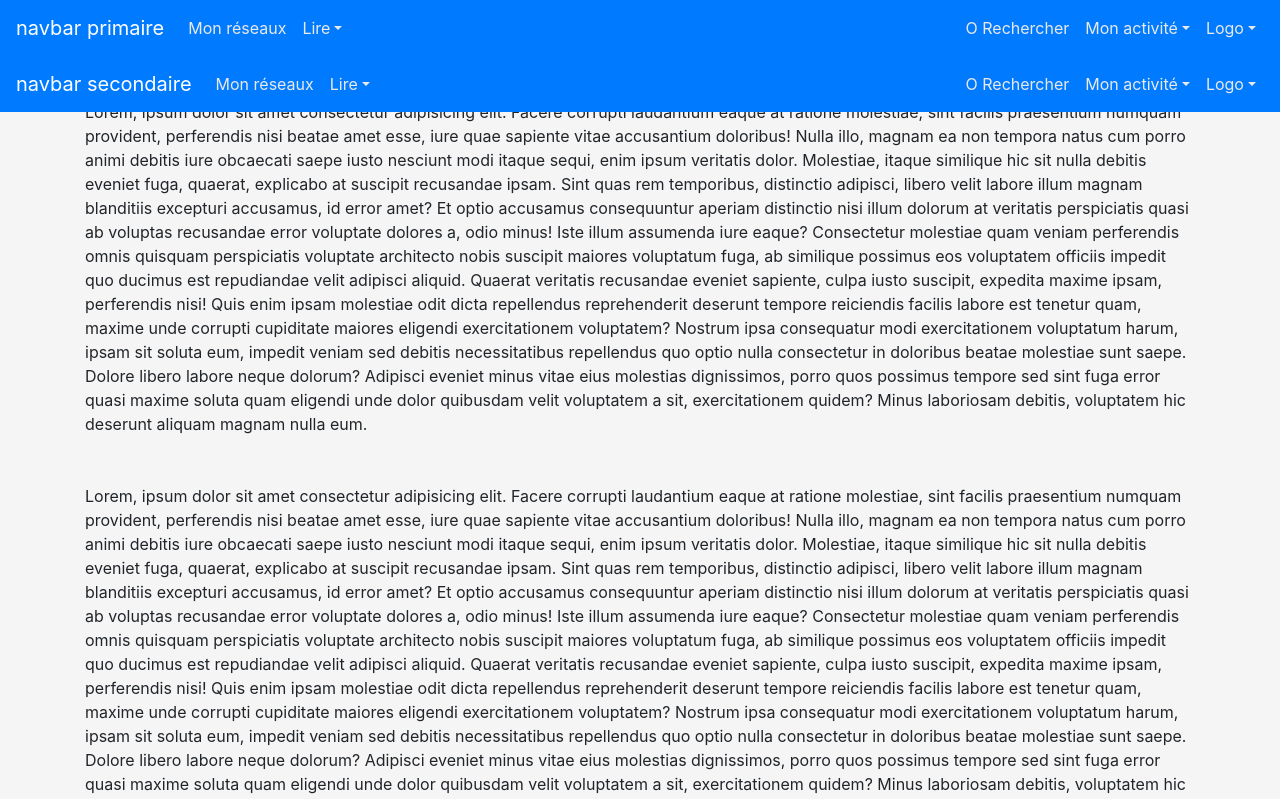
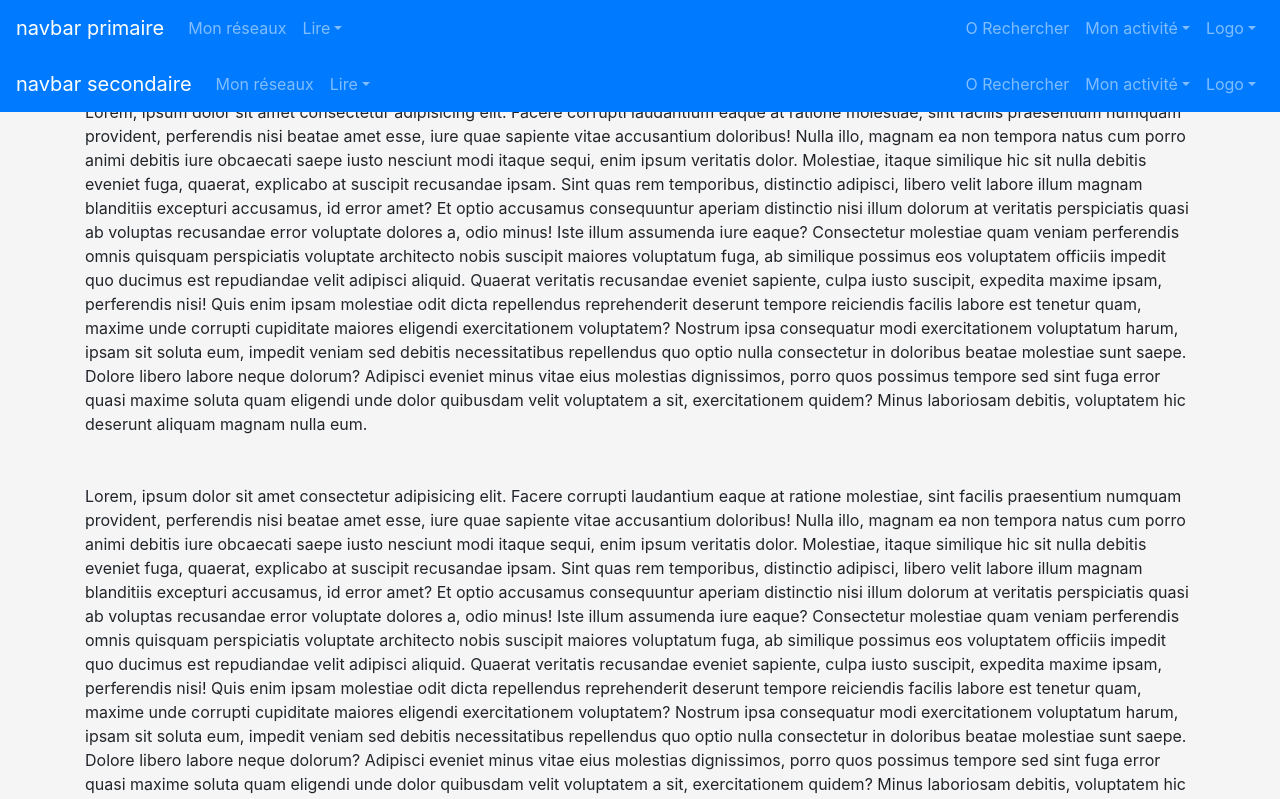
Before and after one commit to iLTech78/Navbar, a plain HTML site: page index.html in a window 1280 px wide. Shown: the top 799 px of the page. Drawn offline with nearby package versions, Linux system fonts and the light colour scheme.

Commit message:
Changement du scroll.html pour index.html

```diff
--- a/style.css
+++ b/style.css
@@ -4,19 +4,14 @@ header {
   top: 0;
   left: 0;
   z-index: 9999;
-  transition: all 300ms ease-in-out;
 }
 .scroll-down {
   margin-top: -56px;
-  transition: all 500ms ease-in-out;
 }
 .scroll-up {
   margin-top: 0px;
 }
-.navbar-dark .navbar-nav .nav-link {
-  color: rgb(233, 233, 233);
-  /* color: rgba(255,255,255,.5); */
+.first-nav,
+.seconde-nav {
+  transition: all 500ms ease-in-out;
 }
-#test:hover {
-  color: #fff !important;
-}
```
Also changed, not shown: index.html (renamed from scrool.html).
